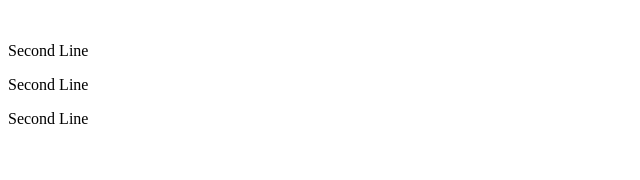
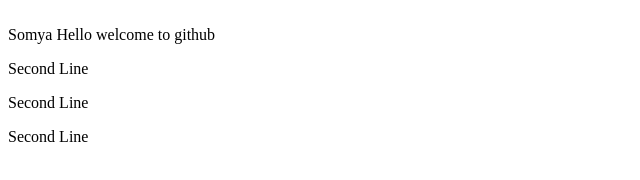
Before and after one commit to PROJECTMINICS/csproject, a plain HTML site: page index.html in a window 1280 px wide. Shown: the whole page, without its empty margins (0-640 px from the left). Drawn offline with Linux system fonts and the light colour scheme.

Commit message:
Update index.html

```diff
--- a/index.html
+++ b/index.html
@@ -6,6 +6,7 @@
 </head>
 <body>
     <br>
+    Somya Hello welcome to github
     <p>Second Line</p>
     <p>Second Line</p>
     <p>Second Line</p>
```
